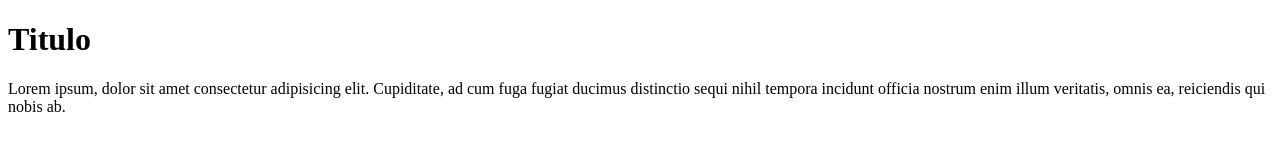
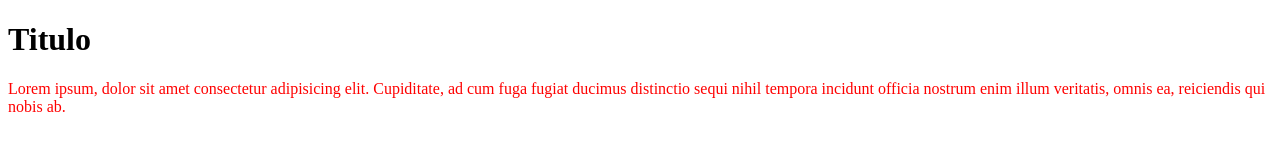
Before and after one commit to fredeom25/web_daw2, a plain HTML site: page index.html in a window 1280 px wide. Drawn offline with Linux system fonts and the light colour scheme.

Commit message:
Primer commit nueva rama

```diff
--- a/index.html
+++ b/index.html
@@ -6,6 +6,7 @@
     <meta http-equiv="X-UA-Compatible" content="IE=edge">
     <meta name="viewport" content="width=device-width, initial-scale=1.0">
     <title>Document</title>
+    <link rel="stylesheet" href="style2.css">
 </head>
 
 <body>
--- /dev/null
+++ b/style2.css
@@ -0,0 +1,3 @@
+p {
+  color: red;
+}
```
